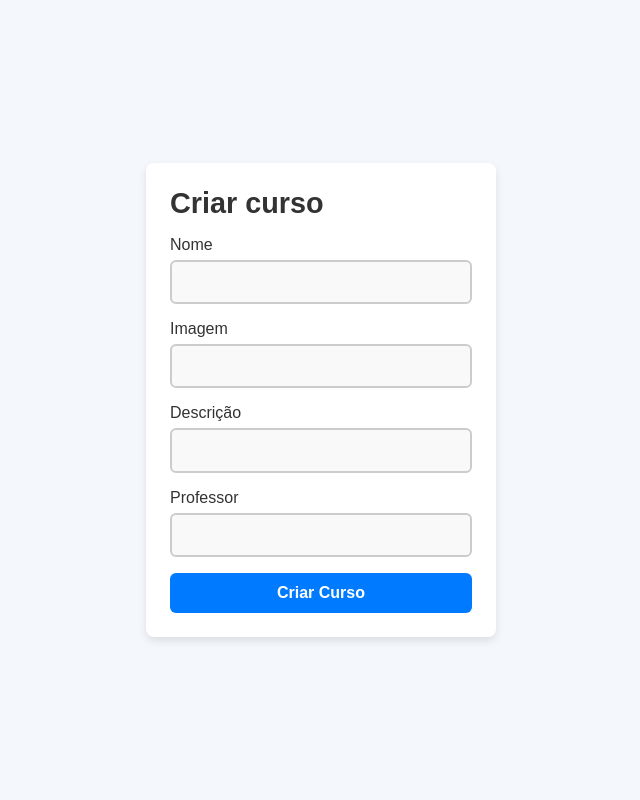
After one commit to PedroWu7/sistema-de-matricula-escolar, a PHP site: page /adicionarcurso.php in a window 1280 px wide. The commit adds this page. Shown: the whole page, without its empty margins (319-959 px from the left). Run offline with PHP 8.4, Linux system fonts and the light colour scheme; the visitor is signed in with stand-in values (Sample User, id 1).

Commit message:
começo da criação da função de add curso

```diff
--- /dev/null
+++ b/adicionarcurso.php
@@ -0,0 +1,49 @@
+<?php
+    session_start();
+    if (!isset($_SESSION["usuario"]) || $_SESSION["usuario"] === "") {
+        header("location: index.php");
+    }
+?>
+
+<!DOCTYPE html>
+<html lang="pt-br">
+<head>
+    <meta charset="UTF-8">
+    <meta name="viewport" content="width=device-width, initial-scale=1.0">
+    <title>Login</title>
+    <link rel="stylesheet" href="style.css">
+</head>
+<body>
+    <section>
+        <form method="post" id="forCurso" name="formCurso">
+            <h1>Criar curso</h1>
+
+            <label for="criarNome">Nome</label>
+            <input type="text" id="criarNome" name="criarNome" required>
+
+            <label for="criarImagem">Imagem</label>
+            <input type="text" id="criarImagem" name="criarImagem" required>
+
+            <label for="criarDescricao">Descrição</label>
+            <input type="text" id="criarDescricao" name="criarDescricao" required>
+
+            <label for="addProfessor">Professor</label>
+            <input type="text" id="addProfessor" name="addProfessor" required>
+
+            <input type="submit" value="Criar Curso">
+
+
+    </section>
+</body>
+</html>
+
+
+<?php
+    if ($_SERVER["REQUEST_METHOD"] === "POST"){
+        require_once "banco.php";
+        $criarCurso = $_POST["criarCurso"];
+
+        adicionarCurso($conn, $_POST["criarNome"], $_POST["criarImagem"], $_POST["criarDescricao"], $_POST["criarProfessor"], );
+    };
+
+?>
--- a/criarUsuario.php
+++ b/criarUsuario.php
@@ -51,3 +51,4 @@
             adicionarUsuario($conn, $_POST["criarUsuario"], $_POST["criarNome"], $_POST["criarSenha"]);
          }
     }
+?>
```
Also changed, not shown: banco.php (+9 -0 lines).
